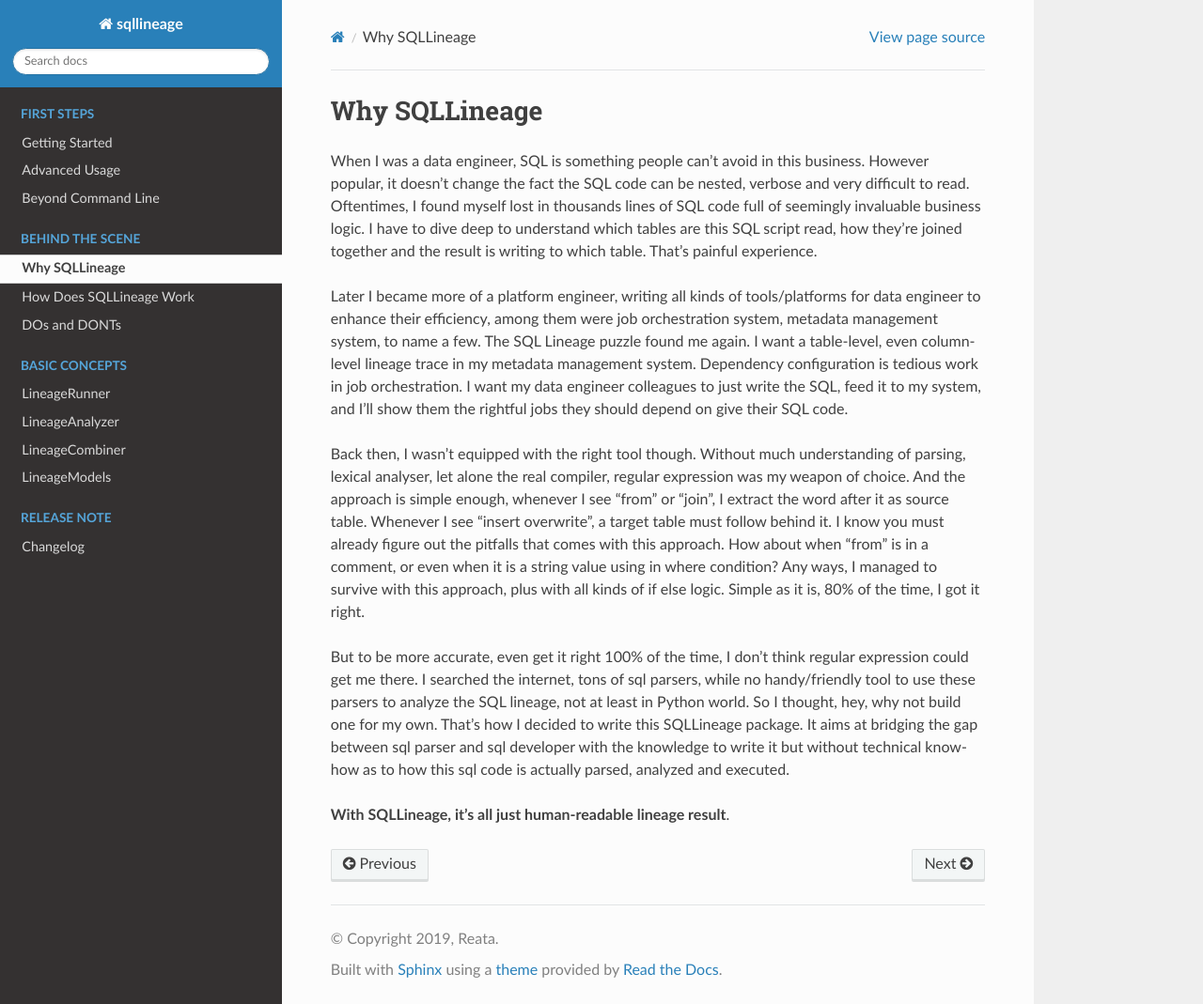
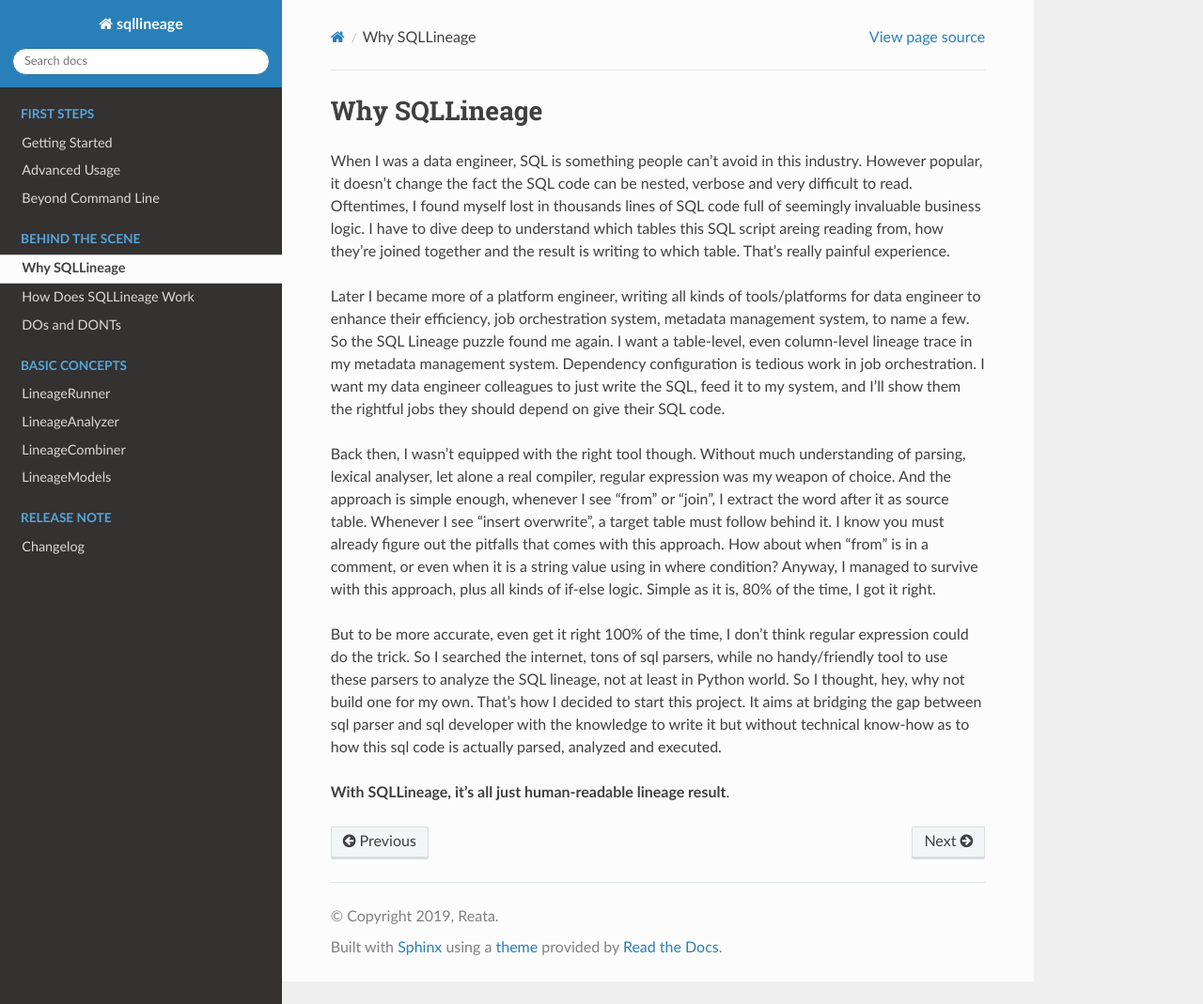
Before and after one commit to reata/sqllineage, a Sphinx documentation site: the page built from docs/behind_the_scene/why_sqllineage.rst, in a window 1280 px wide and 1069 px high. Shown: the whole window at 94% size. Built offline with Sphinx 7.4.7 and the Read the Docs theme 2.0.0, drawn with Linux system fonts in a browser that asks for light colours.

Commit message:
docs: refine overall docs

```diff
--- a/docs/basic_concepts/lineage_analyzer.rst
+++ b/docs/basic_concepts/lineage_analyzer.rst
@@ -2,7 +2,7 @@
 LineageAnalyzer
 ***************
 
-LineageAnalyzer is the core processing logic for analyze one-statement SQL.
+LineageAnalyzer is the core processing logic for one-statement SQL analysis.
 
 sqllineage.core.LineageAnalyzer
 ===============================
--- a/docs/basic_concepts/lineage_runner.rst
+++ b/docs/basic_concepts/lineage_runner.rst
@@ -2,12 +2,12 @@
 LineageRunner
 *************
 
-LineageRunner is the entry point of SQLLineage core processing logic. After parsing command-line options, a string
+LineageRunner is the entry point for SQLLineage core processing logic. After parsing command-line options, a string
 representation of SQL statements will be feed to LineageRunner for processing. It contains three steps in total:
 
-1. Calling **sqlparse.parse** function to parse string-base SQL statements into a list of **sqlparse.sql.Statement**
+1. Calling :func:`sqlparse.parse` function to parse string-base SQL statements into a list of :class:`sqlparse.sql.Statement`
 
-2. Calling :class:`sqllineage.core.LineageAnalyzer` to analyze each **sqlparse.sql.Statement** and get a list of
+2. Calling :class:`sqllineage.core.LineageAnalyzer` to analyze each :class:`sqlparse.sql.Statement` and get a list of
    :class:`sqllineage.core.LineageResult` .
 
 3. Calling :class:`sqllineage.combiner.combine` function to combine the list of :class:`sqllineage.core.LineageResult`
--- a/docs/behind_the_scene/how_sqllineage_work.rst
+++ b/docs/behind_the_scene/how_sqllineage_work.rst
@@ -26,7 +26,8 @@
 The rest thing is just tedious work. We collect all kinds of sql, handle various edge cases and make these simple rules
 robust enough.
 
-**That's it for simple statement SQLLineage. With multiple statements SQL, it's a different story.**
+That's it for single statement SQLLineage. With multiple statements SQL, it requires some more extra work to assemble the
+Lineage result from single statements.
 
 We choose a `DAG`_ based data structure to represent multiple statements SQL lineage. Table/View will be vertex in this
 graph while a edge means data in source vertex table will contribute to data in target vertex table. Every single
--- a/docs/behind_the_scene/why_sqllineage.rst
+++ b/docs/behind_the_scene/why_sqllineage.rst
@@ -2,28 +2,29 @@
 Why SQLLineage
 **************
 
-When I was a data engineer, SQL is something people can't avoid in this business. However popular, it doesn't change
+When I was a data engineer, SQL is something people can't avoid in this industry. However popular, it doesn't change
 the fact the SQL code can be nested, verbose and very difficult to read. Oftentimes, I found myself lost in thousands
-lines of SQL code full of seemingly invaluable business logic. I have to dive deep to understand which tables are this
-SQL script read, how they're joined together and the result is writing to which table. That's painful experience.
+lines of SQL code full of seemingly invaluable business logic. I have to dive deep to understand which tables this SQL
+script areing reading from, how they're joined together and the result is writing to which table. That's really painful
+experience.
 
 Later I became more of a platform engineer, writing all kinds of tools/platforms for data engineer to enhance their
-efficiency, among them were job orchestration system, metadata management system, to name a few. The SQL Lineage puzzle
-found me again. I want a table-level, even column-level lineage trace in my metadata management system. Dependency
+efficiency, job orchestration system, metadata management system, to name a few. So the SQL Lineage puzzle found me
+again. I want a table-level, even column-level lineage trace in my metadata management system. Dependency
 configuration is tedious work in job orchestration. I want my data engineer colleagues to just write the SQL,
 feed it to my system, and I'll show them the rightful jobs they should depend on give their SQL code.
 
 Back then, I wasn't equipped with the right tool though. Without much understanding of parsing, lexical analyser, let alone
-the real compiler, regular expression was my weapon of choice. And the approach is simple enough, whenever I see "from"
+a real compiler, regular expression was my weapon of choice. And the approach is simple enough, whenever I see "from"
 or "join", I extract the word after it as source table. Whenever I see "insert overwrite", a target table must follow
 behind it. I know you must already figure out the pitfalls that comes with this approach. How about when "from" is in a
-comment, or even when it is a string value using in where condition? Any ways, I managed to survive with this approach,
-plus with all kinds of if else logic. Simple as it is, 80% of the time, I got it right.
+comment, or even when it is a string value using in where condition? Anyway, I managed to survive with this approach,
+plus all kinds of if-else logic. Simple as it is, 80% of the time, I got it right.
 
-But to be more accurate, even get it right 100% of the time, I don't think regular expression could get me there. I
+But to be more accurate, even get it right 100% of the time, I don't think regular expression could do the trick. So I
 searched the internet, tons of sql parsers, while no handy/friendly tool to use these parsers to analyze the SQL lineage,
-not at least in Python world. So I thought, hey, why not build one for my own. That's how I decided to write this
-SQLLineage package. It aims at bridging the gap between sql parser and sql developer with the knowledge to write it but
-without technical know-how as to how this sql code is actually parsed, analyzed and executed.
+not at least in Python world. So I thought, hey, why not build one for my own. That's how I decided to start this project.
+It aims at bridging the gap between sql parser and sql developer with the knowledge to write it but without technical
+know-how as to how this sql code is actually parsed, analyzed and executed.
 
 **With SQLLineage, it's all just human-readable lineage result**.
--- a/docs/release_note/changelog.rst
+++ b/docs/release_note/changelog.rst
@@ -4,7 +4,7 @@
 
 v1.0.0
 ======
-:Date: September 13, 2020
+:Date: September 27, 2020
 
 New Features
 -------------
```
Also changed, not shown: README.md (+11 -11 lines), docs/first_steps/advanced_usage.rst (+11 -11 lines), 2 other files.
